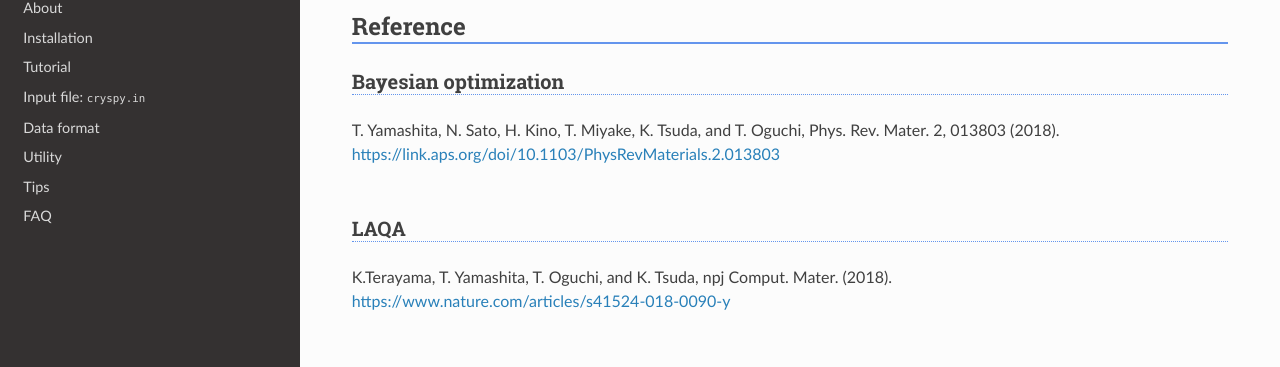
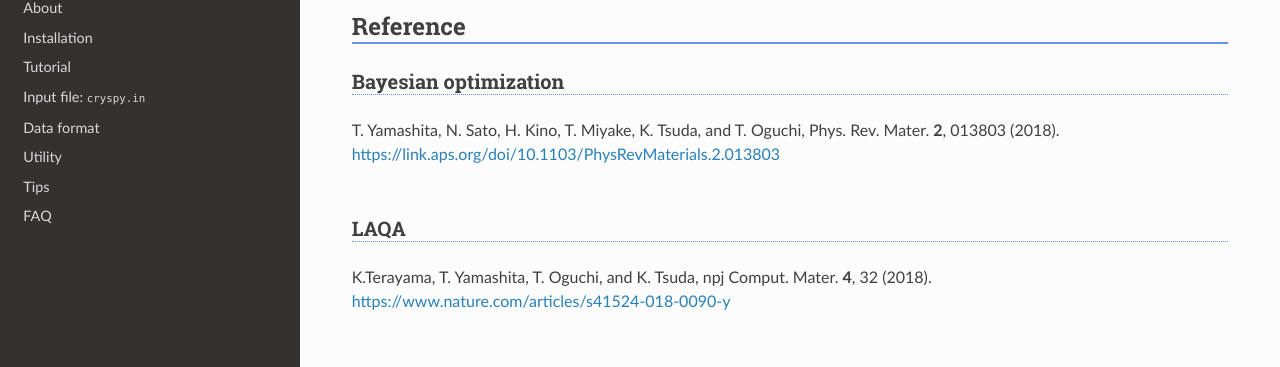
Before and after one commit to Tomoki-YAMASHITA/dev_CrySPY_doc, a Sphinx documentation site: the page built from source/index.rst, in a window 1280 px wide and 900 px high, scrolled down 413 px. Shown: the part 137-504 px from the top of the window. Built offline with Sphinx 7.4.7 and the Read the Docs theme 2.0.0, drawn with Linux system fonts in a browser that asks for light colours; formulas are drawn with MathJax 3.

Commit message:
Fixxed minor error for reference

```diff
--- a/source/index.rst
+++ b/source/index.rst
@@ -25,7 +25,7 @@ Reference
 Bayesian optimization
 ----------------------
 
-| T. Yamashita, N. Sato, H. Kino, T. Miyake, K. Tsuda, and T. Oguchi, Phys. Rev. Mater. 2, 013803 (2018).
+| T. Yamashita, N. Sato, H. Kino, T. Miyake, K. Tsuda, and T. Oguchi, Phys. Rev. Mater. **2**, 013803 (2018).
 | https://link.aps.org/doi/10.1103/PhysRevMaterials.2.013803
 |
 
@@ -33,7 +33,7 @@ Bayesian optimization
 LAQA
 -----
 
-| K.Terayama, T. Yamashita, T. Oguchi, and K. Tsuda, npj Comput. Mater. (2018).
+| K.Terayama, T. Yamashita, T. Oguchi, and K. Tsuda, npj Comput. Mater. **4**, 32 (2018).
 | https://www.nature.com/articles/s41524-018-0090-y
 |
 
```
